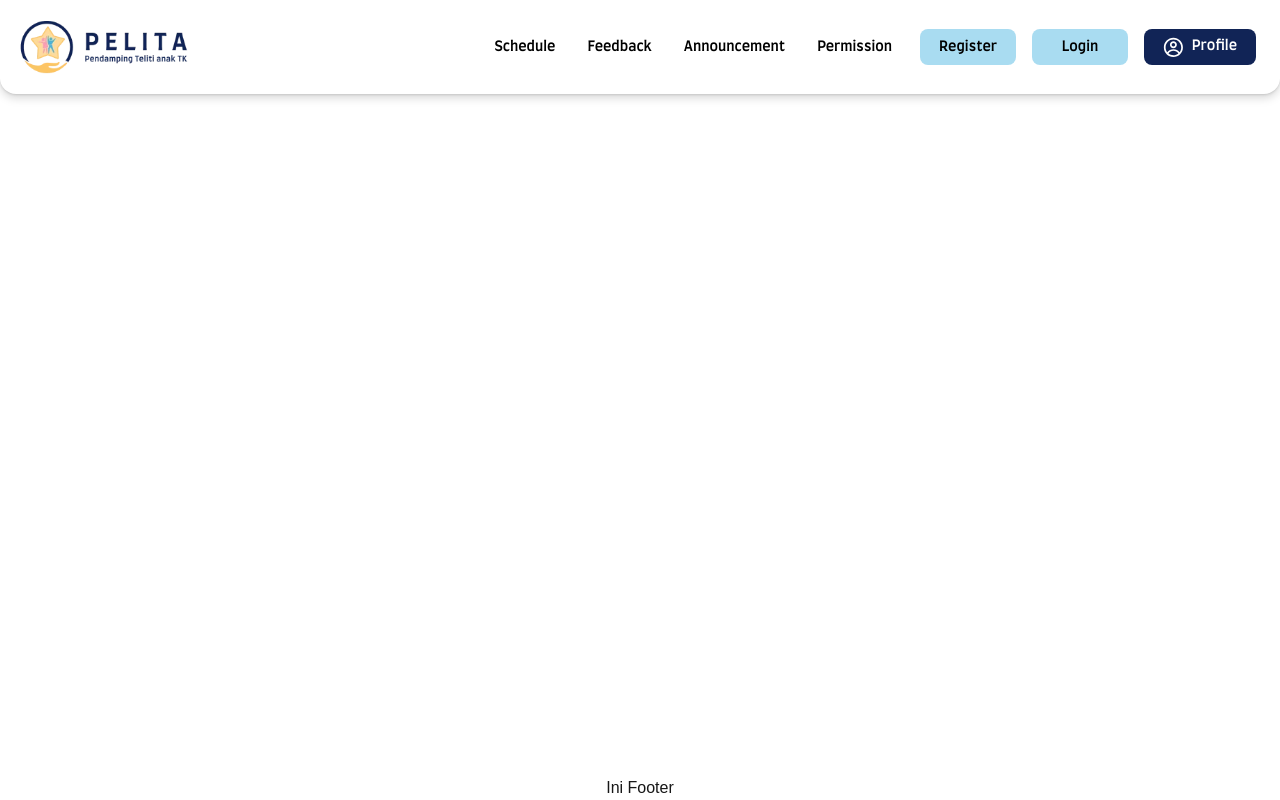
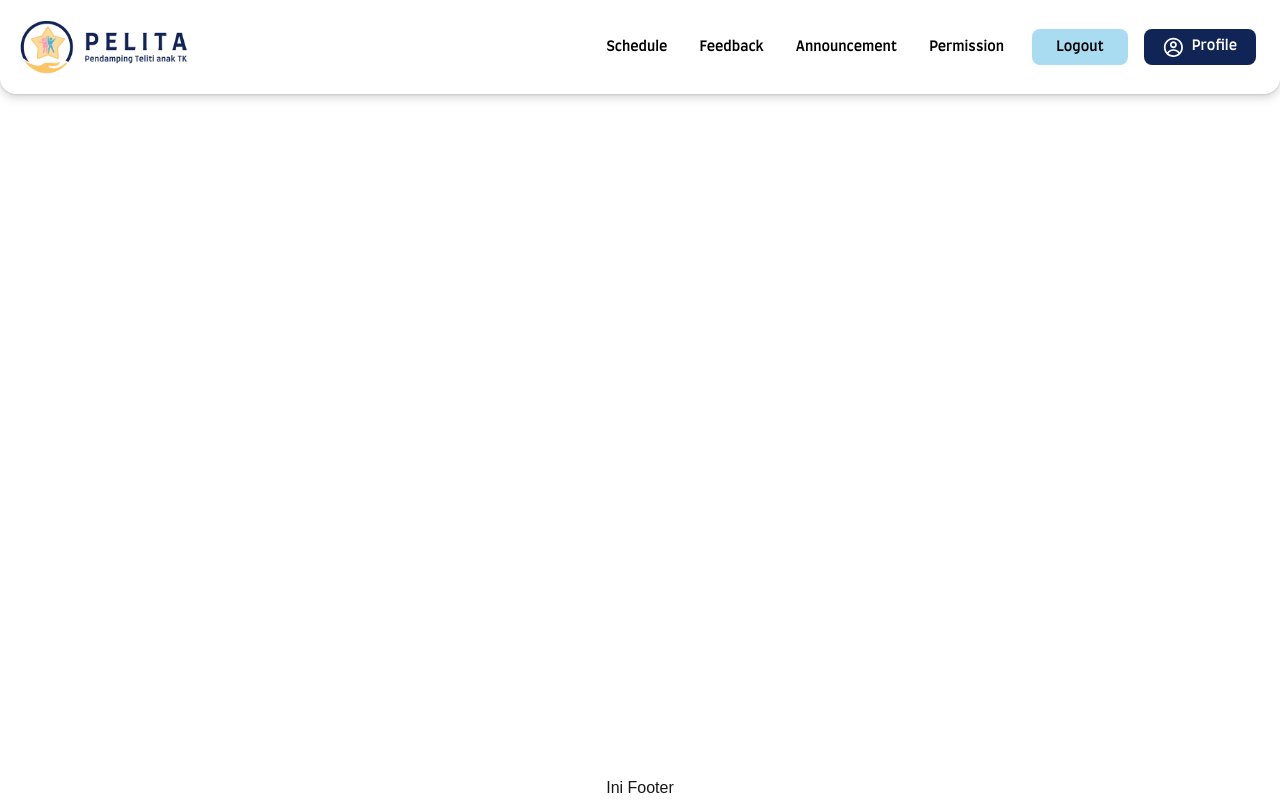
Before and after one commit to ArgyaSabih/fe-pelita, a Next.js app: page / in a window 1280 px wide. Built offline with nearby package versions, Linux system fonts and the light colour scheme.

Commit message:
feat: logout button on navbar

```diff
--- a/src/components/navbar/NavHelper.js
+++ b/src/components/navbar/NavHelper.js
@@ -1,18 +1,18 @@
 "use client";
 import Link from "next/link";
-import { usePathname } from "next/navigation";
+import { usePathname, useRouter } from "next/navigation";
 import { IoChevronForward } from "react-icons/io5";
 import { CgProfile } from "react-icons/cg";
 import { cn } from "@/utils/cn";
 import { memo } from "react";
+import Swal from "sweetalert2";
 
 export const navItems = [
   { href: "/schedule", label: "Schedule", type: ["underline"] },
   { href: "/feedback", label: "Feedback", type: ["underline"] },
   { href: "/announcement", label: "Announcement", type: ["underline"] },
   { href: "/permission", label: "Permission", type: ["underline"] },
-  { href: "/register", label: "Register", type: ["register"] },
-  { href: "/login", label: "Login", type: ["login"] },
+  { href: "/login", label: "Logout", type: ["logout"] },
   { href: "/profile", label: "Profile", type: ["profile"] },
 ];
 
@@ -29,11 +29,14 @@ const navItemsType = {
   bellIcon:
     "flex-none self-center lg:mt-0 mr-2 block w-[0.9rem] sm:w-[1.1rem] lg:w-[1.3rem] items-center lg:pt-0.5 2xl:w-[1.3rem] h-auto",
   activeUnderline: "absolute bottom-0 left-0 h-0.5 w-full bg-black",
+  logout:
+    "relative cursor-pointer bg-blue-primary-200 max-lg:py-4 max-lg:px-4 hover:bg-blue-primary-400 max-lg:justify-center min-w-[6rem]",
 };
 
 export const RenderNavItem = memo(
   ({ item, onNavigate = () => {} }) => {
     const pathname = usePathname();
+    const router = useRouter();
     const types = Array.isArray(item.type) ? item.type : [item.type];
     const typeClasses = types.map((type) => navItemsType[type] || "").join(" ");
     const combinedClass = cn(navItemsType.base, typeClasses);
@@ -53,13 +56,47 @@ export const RenderNavItem = memo(
       ? types.map((t) => activeTypeClassMap[t] || "").join(" ")
       : "";
 
+    const handleLogout = async () => {
+      const result = await Swal.fire({
+        title: "Apakah Anda yakin ingin logout?",
+        icon: "warning",
+        showCancelButton: true,
+        confirmButtonText: "Logout",
+        confirmButtonColor: "red",
+        cancelButtonText: "Batal",
+      });
+
+      if (result.isConfirmed) {
+        try {
+          localStorage.removeItem("accessToken");
+        } catch (e) {
+          // ignore
+        }
+        onNavigate();
+        router.push("/login");
+      }
+    };
+
+    if (types.includes("logout")) {
+      return (
+        <button
+          type="button"
+          aria-label={item.label}
+          className={cn(combinedClass, "font-farro-medium text-center")}
+          onClick={handleLogout}
+        >
+          {item.label}
+        </button>
+      );
+    }
+
     return (
       <Link
         href={item.href}
         target={"_self"}
         aria-label={item.label}
         className={cn(combinedClass, activeClassForRender, "font-farro-medium")}
-        onNavigate={onNavigate}
+        onClick={onNavigate}
       >
         {types.includes("profile") ? (
           <>
```
